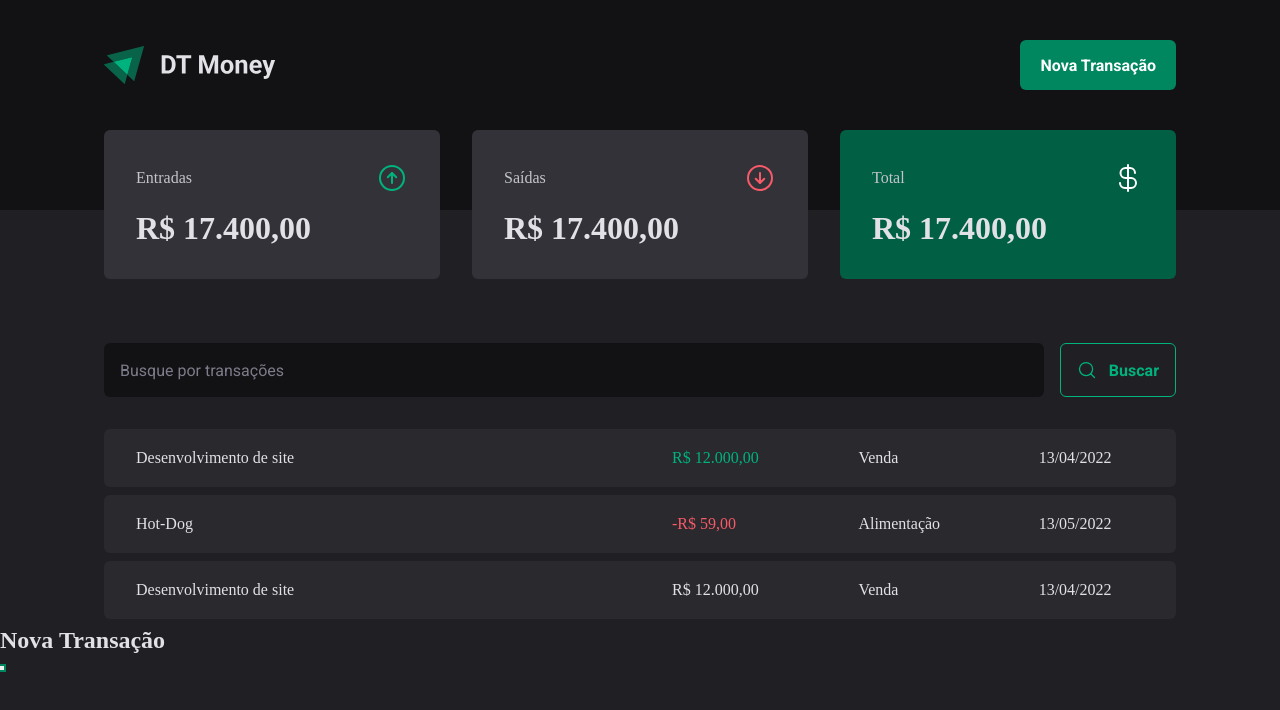
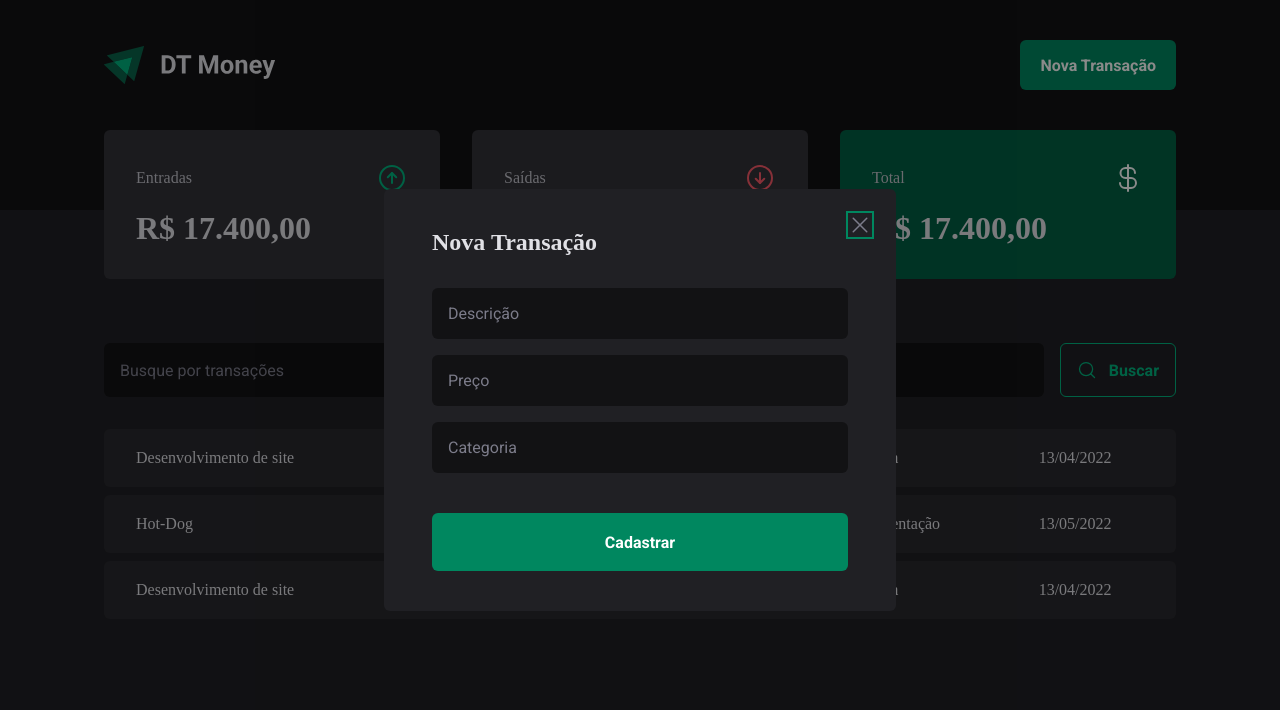
Before and after one commit to marcoscode404/dtmoneyIgnite03, a React (Vite) app in the folder 03-dt-money/: page / in a window 1280 px wide. Both pictures are taken after a click on the button "Nova Transação". Shown: the top 710 px of the page. Built offline with nearby package versions, Linux system fonts and the light colour scheme.

Commit message:
Criando estilização da modal / Acessibilidade no Projeto /

```diff
--- a/03-dt-money/src/components/Header/index.tsx
+++ b/03-dt-money/src/components/Header/index.tsx
@@ -3,6 +3,7 @@
 // logo
 import logoImg from '../../assets/logo.svg'
 import * as Dialog from '@radix-ui/react-dialog'
+import { NewTransactionModal } from '../NewTransactionModal'
 
 export function Header() {
   return (
@@ -17,17 +18,7 @@
             <NewTransactionButton>Nova Transação</NewTransactionButton>
           </Dialog.Trigger>
 
-          {/* ajuda a colocar o conteudo do modal fora de todas as divs */}
-          <Dialog.Portal>
-            <Dialog.Overlay>
-              <Dialog.Content>
-                <Dialog.Title>Nova Transação</Dialog.Title>
-
-                {/* botao de fechar */}
-                <Dialog.Close />
-              </Dialog.Content>
-            </Dialog.Overlay>
-          </Dialog.Portal>
+          <NewTransactionModal />
         </Dialog.Root>
       </HeaderContent>
     </HeaderContainer>
--- /dev/null
+++ b/03-dt-money/src/components/NewTransactionModal/index.tsx
@@ -0,0 +1,29 @@
+import * as Dialog from '@radix-ui/react-dialog'
+import { X } from 'phosphor-react'
+import { CloseButton, Content, Overlay } from './styles'
+
+export function NewTransactionModal() {
+  return (
+    <Dialog.Portal>
+      <Overlay />
+
+      <Content>
+        <Dialog.Title>Nova Transação</Dialog.Title>
+
+        {/* botao de fechar Modal */}
+        <CloseButton>
+          {/* icone do phosphor UI  */}
+          <X size={24} />
+        </CloseButton>
+
+        <form action="">
+          <input type="text" placeholder="Descrição" required />
+          <input type="number" placeholder="Preço" required />
+          <input type="text" placeholder="Categoria" required />
+
+          <button type="submit">Cadastrar</button>
+        </form>
+      </Content>
+    </Dialog.Portal>
+  )
+}
--- /dev/null
+++ b/03-dt-money/src/components/NewTransactionModal/styles.ts
@@ -0,0 +1,73 @@
+import styled from 'styled-components'
+import * as Dialog from '@radix-ui/react-dialog'
+
+// puxando o Dialog do radix - estilizando o overlay
+export const Overlay = styled(Dialog.Overlay)`
+  position: fixed;
+  width: 100vw;
+  height: 100vh;
+  inset: 0;
+  background: #00000075;
+`
+
+// puxando o Dialog do radix - estilizando o conteudo
+export const Content = styled(Dialog.Content)`
+  min-width: 32rem;
+  border-radius: 6px;
+  padding: 2.5rem 3rem;
+  background: ${(props) => props.theme['gray-800']};
+
+  position: fixed;
+  top: 50%;
+  left: 50%;
+  transform: translate(-50%, -50%);
+
+  form {
+    margin-top: 2rem;
+
+    display: flex;
+    flex-direction: column;
+    gap: 1rem;
+
+    input {
+      border-radius: 6px;
+      border: 0;
+      background: ${(props) => props.theme['gray-900']};
+      color: ${(props) => props.theme['gray-300']};
+      padding: 1rem;
+
+      &::placeholder {
+        color: ${(props) => props.theme['gray-500']};
+      }
+    }
+
+    button[type='submit'] {
+      height: 58px;
+      border: 0;
+      background: ${(props) => props.theme['green-500']};
+      color: ${(props) => props.theme.white};
+      font-weight: bold;
+      padding: 0 1.25rem;
+      border-radius: 6px;
+      margin-top: 1.5rem;
+      cursor: pointer;
+
+      &:hover {
+        background: ${(props) => props.theme['green-700']};
+        transition: background-color 0.2s;
+      }
+    }
+  }
+`
+
+// puxando o Dialog do radix - estilizando o Titulo
+export const CloseButton = styled(Dialog.Close)`
+  position: absolute;
+  background: transparent;
+  border: 0;
+  top: 1.5rem;
+  right: 1.5rem;
+  line-height: 0;
+  cursor: pointer;
+  color: ${(props) => props.theme['gray-500']};
+`
```
